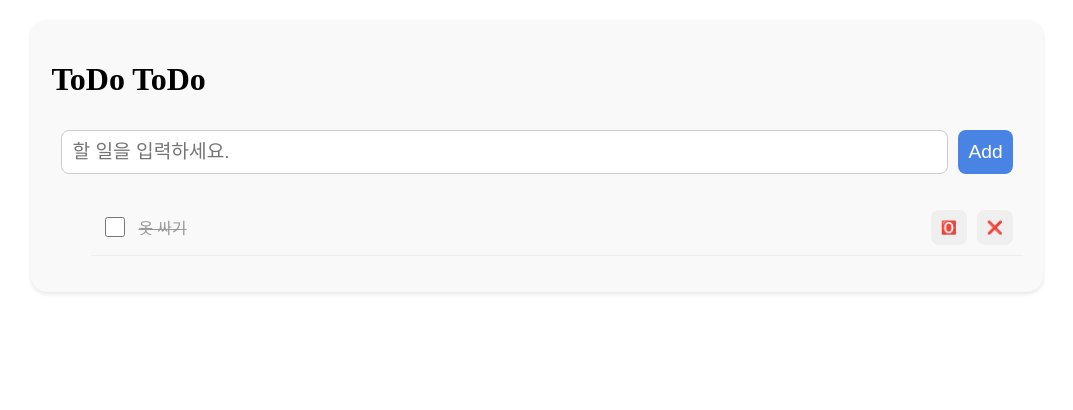
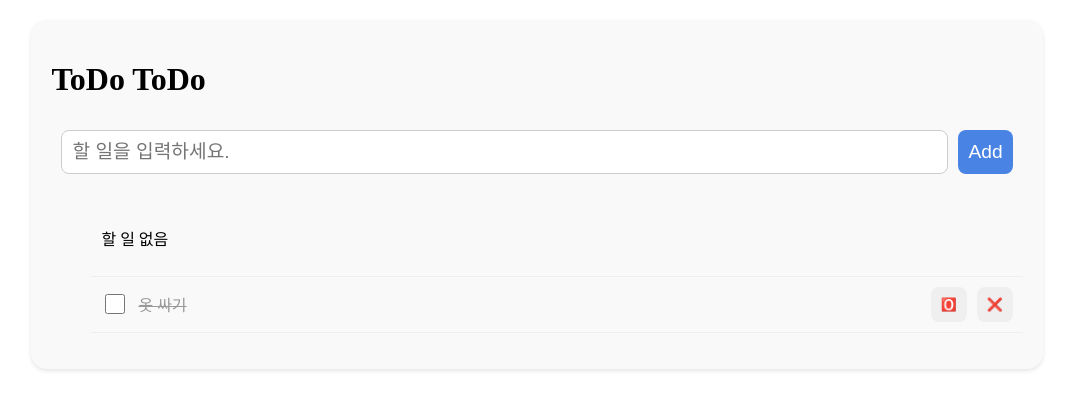
Before and after one commit to xodbs0810/Programming_3204, a React (Vite) app: page / in a window 1280 px wide. Shown: the top 410 px of the page, without its empty margins (103-1176 px from the left). Built offline with nearby package versions, Linux system fonts and the light colour scheme.

Commit message:
TodoListApp HTML todo_item--empty

```diff
--- a/src/TodoListApp.jsx
+++ b/src/TodoListApp.jsx
@@ -9,6 +9,9 @@ function TodoListApp() {
     <button type="submit" className="todo__button todo__button--add">Add</button>
     </form>
     <ul className="todo_list">
+      <li className="todo__item todo__item--empty">
+        <p>할 일 없음</p>
+     </li>
       <li className="todo__item todo__label--complete">
         <input type="checkbox" className="todo__check" name="" id="chk-1" />
         <label htmlFor="chk-1" className="todo__label" >옷 싸기</label>
```
